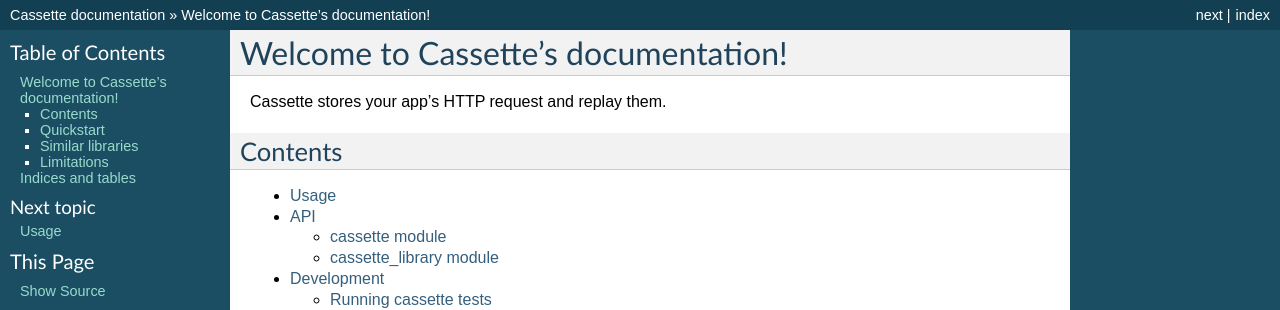
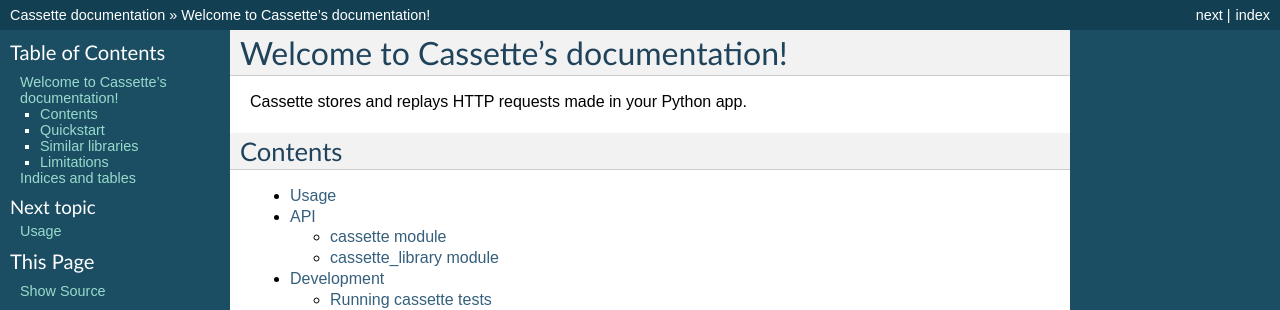
Before and after one commit to uber/cassette, a Sphinx documentation site: the page built from docs/index.rst, in a window 1280 px wide. Shown: the top 310 px of the page. Built offline with Sphinx 7.4.7, drawn with Linux system fonts in a browser that asks for light colours; the version number could not be read and is left out.

Commit message:
Update documentation

```diff
--- a/README.rst
+++ b/README.rst
@@ -1,7 +1,7 @@
 Cassette
 ========
 
-Cassette stores your app's HTTP request and replay them.
+Cassette stores and replays HTTP requests made in your Python app
 
 .. code:: python
 
--- a/docs/index.rst
+++ b/docs/index.rst
@@ -6,7 +6,7 @@
 Welcome to Cassette's documentation!
 ====================================
 
-Cassette stores your app's HTTP request and replay them.
+Cassette stores and replays HTTP requests made in your Python app.
 
 Contents
 --------
--- a/fabfile.py
+++ b/fabfile.py
@@ -85,6 +85,6 @@
     """Generate and push the docs."""
 
     docs()
-    with lcd("../cassette-docs"):
+    with lcd("../cassette-docs/html"):
         local("git commit -am 'Update documentation'")
         local("git push")
```
